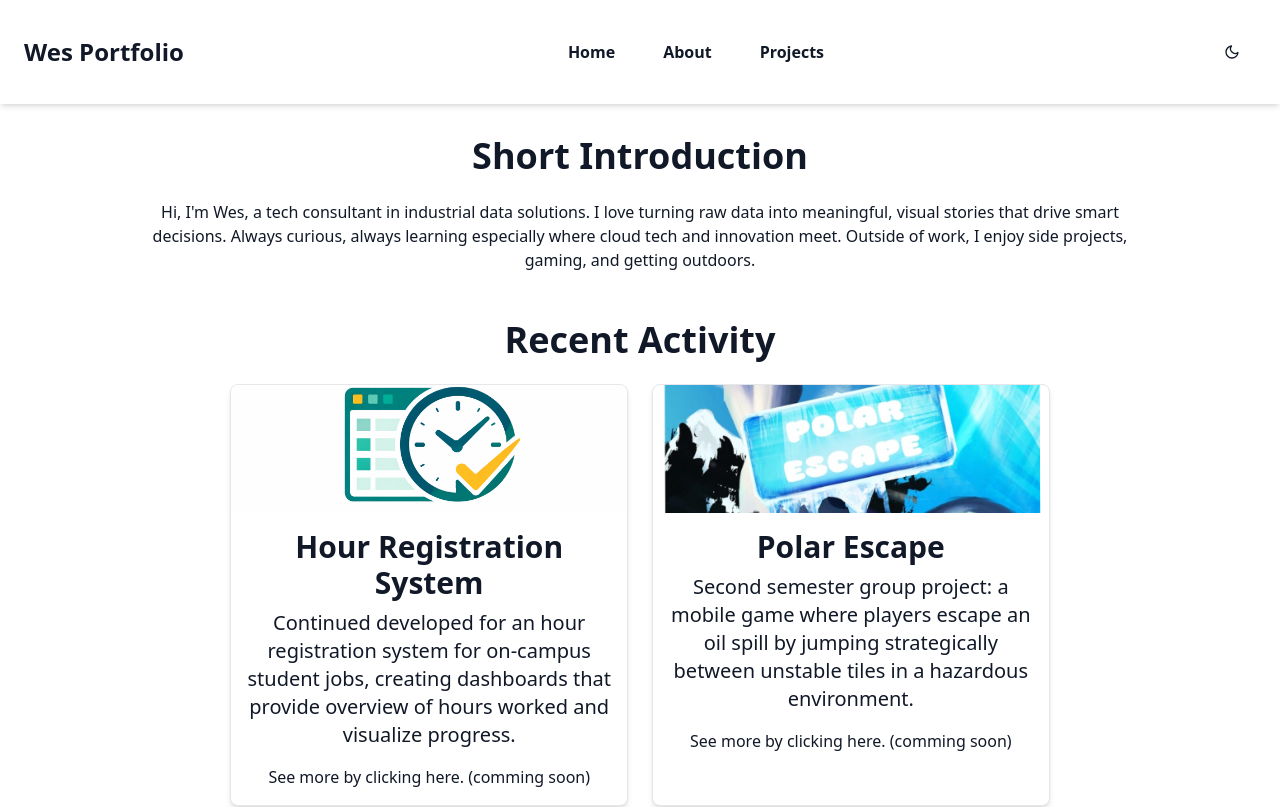
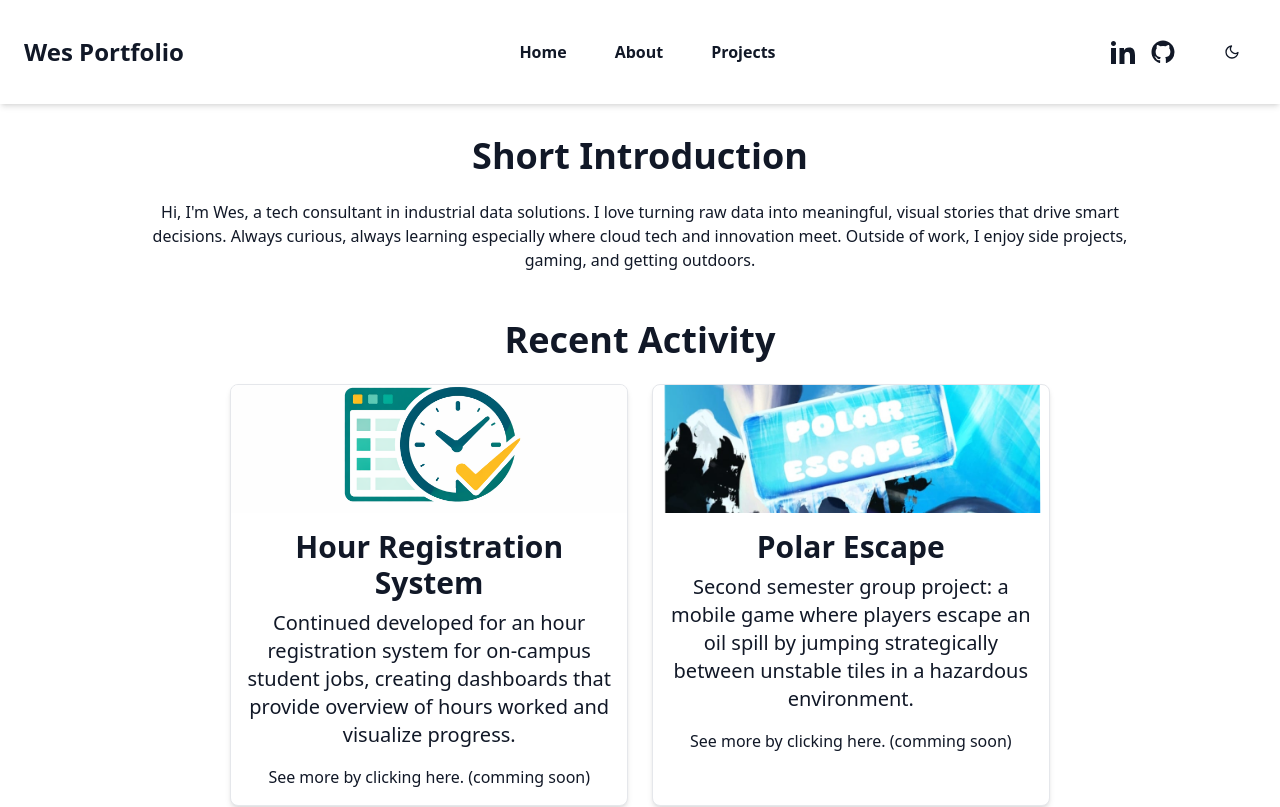
Before and after one commit to Wesbraak3/2502A1518-portfolio-website, a Next.js app in the folder nextjs-app/: page / in a window 1280 px wide. Shown: the top 807 px of the page. Built offline with nearby package versions, Linux system fonts and the light colour scheme.

Commit message:
added socials

```diff
--- /dev/null
+++ b/nextjs-app/src/components/atoms/Socials.tsx
@@ -0,0 +1,42 @@
+type SocialProps = {
+  href: string;
+  className?: string;
+};
+
+export const LinkedIn = ({ href, className }: SocialProps) => (
+  <a
+    href={href}
+    target="_blank"
+    rel="noopener noreferrer"
+    aria-label="LinkedIn"
+    className={className}
+  >
+    <svg
+      width="24"
+      height="24"
+      viewBox="0 0 24 24"
+      fill="currentColor"
+    >
+      <path d="M4.98 3.5C4.98 4.88 3.87 6 2.49 6S0 4.88 0 3.5 1.11 1 2.49 1s2.49 1.12 2.49 2.5ZM0 24h5V7.98H0V24ZM7.98 7.98H13v2.2h.07c.7-1.33 2.42-2.73 4.98-2.73C22.4 7.45 24 10.02 24 15.32V24h-5v-7.7c0-1.84-.03-4.2-2.56-4.2-2.56 0-2.95 2-2.95 4.07V24h-5V7.98Z" />
+    </svg>
+  </a>
+);
+
+export const Github = ({ href, className }: SocialProps) => (
+  <a
+    href={href}
+    target="_blank"
+    rel="noopener noreferrer"
+    aria-label="GitHub"
+    className={className}
+  >
+    <svg
+      width="24"
+      height="24"
+      viewBox="0 0 24 24"
+      fill="currentColor"
+    >
+      <path d="M12 .5C5.73.5.5 5.74.5 12.02c0 5.11 3.29 9.44 7.86 10.97.58.1.79-.25.79-.56v-2.2c-3.2.7-3.87-1.38-3.87-1.38-.52-1.32-1.27-1.67-1.27-1.67-1.04-.71.08-.7.08-.7 1.15.08 1.75 1.19 1.75 1.19 1.02 1.75 2.68 1.25 3.33.96.1-.74.4-1.25.72-1.53-2.56-.3-5.25-1.28-5.25-5.7 0-1.26.45-2.29 1.18-3.1-.12-.3-.51-1.52.11-3.17 0 0 .97-.31 3.18 1.18a11.1 11.1 0 0 1 5.8 0c2.2-1.49 3.17-1.18 3.17-1.18.62 1.65.23 2.87.11 3.17.73.81 1.18 1.84 1.18 3.1 0 4.43-2.7 5.39-5.28 5.68.41.36.77 1.07.77 2.15v3.18c0 .31.21.67.8.56A11.53 11.53 0 0 0 23.5 12C23.5 5.74 18.27.5 12 .5Z" />
+    </svg>
+  </a>
+);
--- a/nextjs-app/src/components/organisms/Header.tsx
+++ b/nextjs-app/src/components/organisms/Header.tsx
@@ -4,14 +4,14 @@ import React, { useState } from "react";
 
 import { HeaderButtons } from '../molecules/HeaderButtons';
 import ThemeSwitch from "../molecules/ThemeSwitch";
+import { LinkedIn, Github } from '../atoms/Socials';
 
 interface HeaderProps {
   buttons?: { content: React.ReactNode; href?: string }[];
 }
 
 export function Header({
-  buttons = [
-  ]
+  buttons = []
 }: HeaderProps) {
   const [menuOpen, setMenuOpen] = useState(false);
 
@@ -28,8 +28,13 @@ export function Header({
             <HeaderButtons buttons={buttons} />
           </div>
 
-          {/* Theme toggle on right */}
-          <div className="flex-shrink-0">
+          {/* Right-side actions */}
+          <div className="flex items-center gap-4 flex-shrink-0">
+            <LinkedIn href="https://www.linkedin.com/in/wes-te-braak" />
+            <Github href="https://github.com/Wesbraak3" />
+
+            <div className="w-px h-6 bg-text/30" />
+
             <ThemeSwitch />
           </div>
         </div>
@@ -40,6 +45,9 @@ export function Header({
           <h1 className="text-2xl font-bold">Wes Portfolio</h1>
 
           <div className="flex items-center gap-4">
+            <LinkedIn href="https://www.linkedin.com/in/wes-te-braak" />
+            <Github href="https://github.com/Wesbraak3" />
+
             <ThemeSwitch />
 
             {/* Hamburger Button */}
```
